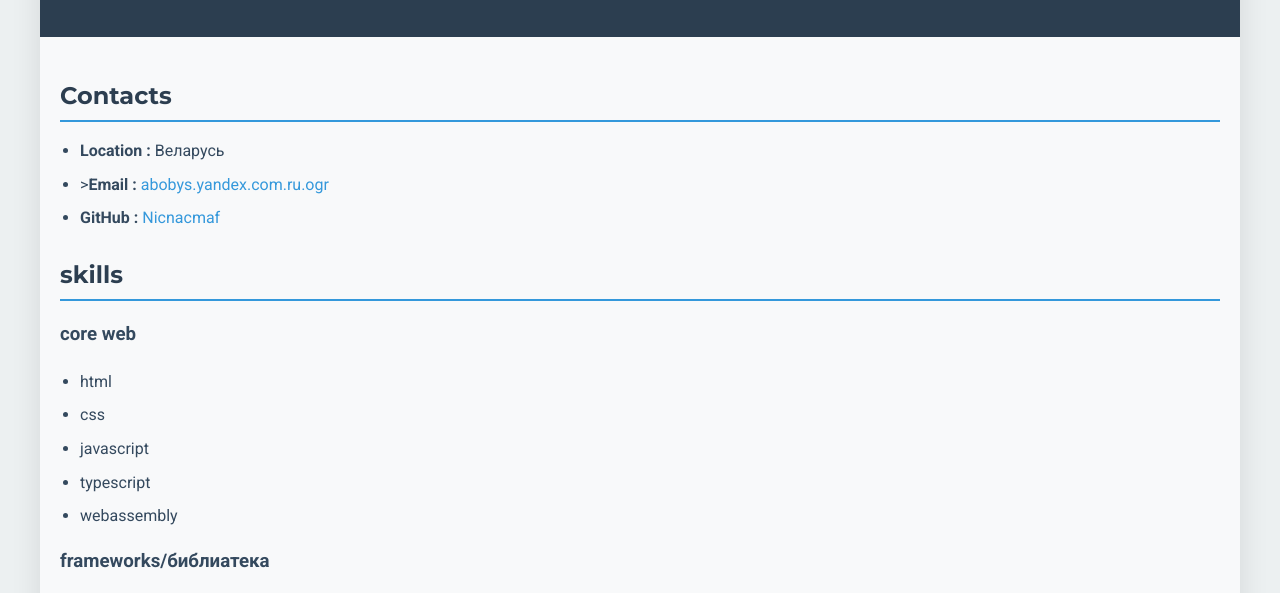
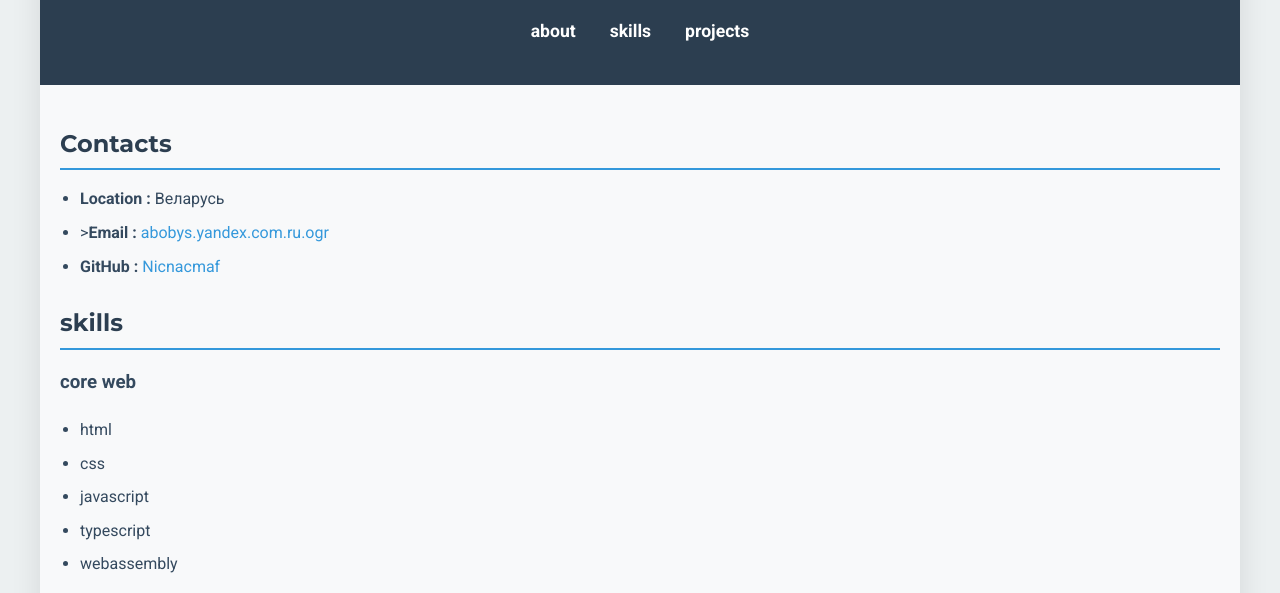
Before and after one commit to digalsisilaak/rsschool-cv, a plain HTML site: page index.html in a window 1280 px wide. Shown: the part 173-766 px from the top of the page. Drawn offline with Linux system fonts and the light colour scheme.

Commit message:
feat: add final

```diff
--- a/index.html
+++ b/index.html
@@ -15,6 +15,11 @@
             <div class="header-info">
                 <h1>[ Име Фамилие ]</h1>
                 <p class="job-title">front</p>
+                <nav>
+                    <a href="#about">about</a>
+                    <a href="#skills">skills</a>
+                    <a href="#projects">projects</a>
+                </nav>
             </div>
         </header>
 
@@ -122,7 +127,7 @@
             </div>
 
             <div class="right-column">
-                <section class="card">
+                <section id="about" class="card">
                     <h2 class="card-title">about me</h2>
                     <p>амбасадор vibecodingга</p>
                 </section>
@@ -132,7 +137,7 @@
                     <pre><code>console.log("hello world")</code></pre>
                 </section>
 
-                <section class="card">
+                <section id="projects" class="card">
                     <h2 class="card-title">prhoject</h2>
                     <div class="project-item">
                         <h3>rsschool cv</h3>
@@ -160,11 +165,16 @@
         <footer class="footer">
             <p>2025</p>
             <div class="footer-links">
-                <a href="https://rs.school/courses/javascript-ru" target="_blank">
-				    <img src="https://raw.githubusercontent.com/rolling-scopes-school/tasks/master/tasks/cv/rs-school-logo.svg" alt="rs-school" class="rs-logo">
-			    </a>
+                <a href="https://rs.school/courses/javascript-ru"  target="_blank">
+                    <img src="./images/rs-school-logo.svg" alt="rs-school" class="rs-logo">
+                </a>
             </div>
         </footer>
+
+
+
+
+
 
     </div>
 </body>
--- a/style.css
+++ b/style.css
@@ -154,3 +154,19 @@ pre {
         margin-top: 15px;
     }
 }
+
+.header nav {
+    margin-top:20px;
+}
+
+.header nav a {
+    color:white;
+    margin: 0 15px;
+    text-decoration: none;
+    font-weight: bold;
+    font-size:1.1em;
+}
+
+.header nav a:hover {
+    text-decoration: underline;
+}
```
Also changed, not shown: images/rs-school-logo.svg (added).
